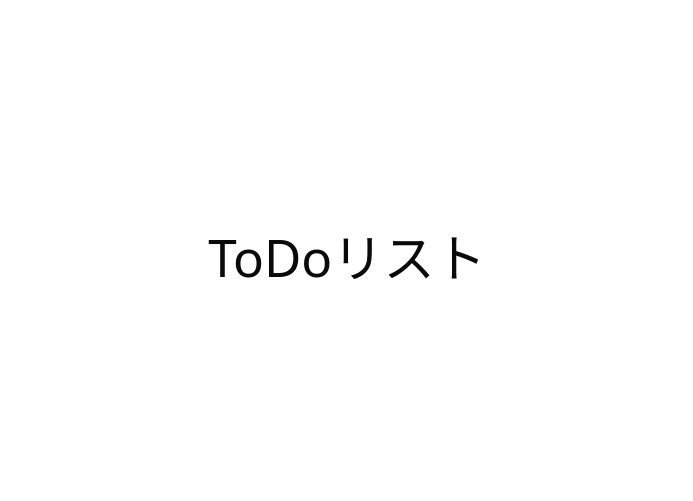
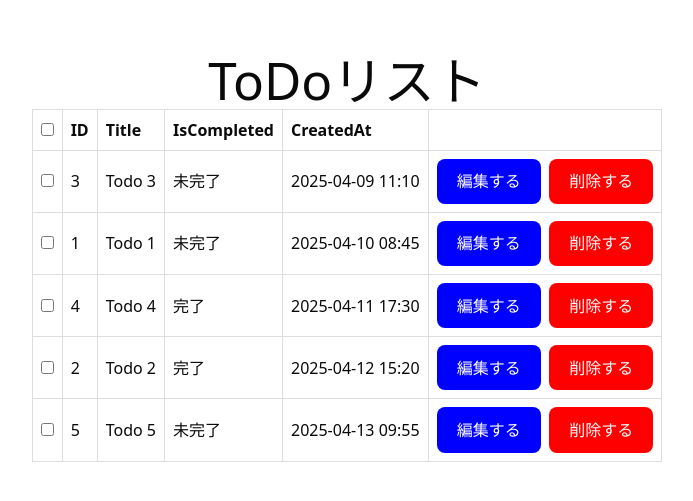
Before and after one commit to yanagisawahidetoshi/react-lectures, a React (Vite) app: page /ToDos in a window 1280 px wide. Shown: the part 143-644 px from the top of the page, without its empty margins (293-986 px from the left). Built offline with nearby package versions, Linux system fonts and the light colour scheme.

Commit message:
lesson2追加

```diff
--- /dev/null
+++ b/src/components/ActionButtons/index.tsx
@@ -0,0 +1,10 @@
+import styles from './styles.module.css';
+
+export const ActionButtons: React.FC = () => {
+  return (
+    <div className={styles.container}>
+      <button className={styles.editButton}>編集する</button>
+      <button className={styles.deleteButton}>削除する</button>
+    </div>
+  );
+};
--- /dev/null
+++ b/src/components/ActionButtons/styles.module.css
@@ -0,0 +1,13 @@
+.container {
+  display: flex;
+  gap: 8px;
+}
+.deleteButton {
+  background: #ff0000;
+  color: #fff;
+}
+
+.editButton {
+  background: blue;
+  color: #fff;
+}
--- /dev/null
+++ b/src/components/ToDoItem/index.tsx
@@ -0,0 +1,19 @@
+import { ToDo } from '../../types';
+import { ActionButtons } from '../ActionButtons';
+
+export const ToDoItem: React.FC<{ todo: ToDo }> = ({ todo }) => {
+  return (
+    <>
+      <td>
+        <input type="checkbox" />
+      </td>
+      <td>{todo.id}</td>
+      <td>{todo.title}</td>
+      <td>{todo.isCompleted ? '完了' : '未完了'}</td>
+      <td>{todo.createdAt}</td>
+      <td>
+        <ActionButtons />
+      </td>
+    </>
+  );
+};
--- /dev/null
+++ b/src/components/ToDoList/index.tsx
@@ -0,0 +1,37 @@
+import type { ToDo } from '../../types';
+import { ToDoItem } from '../ToDoItem';
+import styles from './styles.module.css';
+
+type Props = {
+  todos: ToDo[];
+};
+
+export const ToDoList: React.FC<Props> = ({ todos }) => {
+  const sortedTodos = todos.sort(
+    (a, b) => Date.parse(a.createdAt) - Date.parse(b.createdAt)
+  );
+
+  return (
+    <table className={styles.table}>
+      <thead>
+        <tr>
+          <th>
+            <input type="checkbox" />
+          </th>
+          <th>ID</th>
+          <th>Title</th>
+          <th>IsCompleted</th>
+          <th>CreatedAt</th>
+          <th></th>
+        </tr>
+      </thead>
+      <tbody>
+        {sortedTodos.map((v) => (
+          <tr key={v.id}>
+            <ToDoItem todo={v} />
+          </tr>
+        ))}
+      </tbody>
+    </table>
+  );
+};
--- /dev/null
+++ b/src/components/ToDoList/styles.module.css
@@ -0,0 +1,11 @@
+.table {
+  width: 100%;
+  border-collapse: collapse;
+}
+
+.table th,
+.table td {
+  border: 1px solid #ddd;
+  padding: 8px;
+  text-align: left;
+}
--- a/src/pages/ToDos/index.tsx
+++ b/src/pages/ToDos/index.tsx
@@ -1,3 +1,5 @@
+import { ToDoList } from '../../components/ToDoList';
+
 export const ToDos = () => {
   const todos = [
     {
@@ -32,10 +34,10 @@ export const ToDos = () => {
     },
   ];
 
-  console.log(todos);
   return (
     <article>
       <h1>ToDoリスト</h1>
+      <ToDoList todos={todos} />
     </article>
   );
 };
--- /dev/null
+++ b/src/types.ts
@@ -0,0 +1,6 @@
+export type ToDo = {
+  id: number;
+  title: string;
+  isCompleted: boolean;
+  createdAt: string;
+};
```
